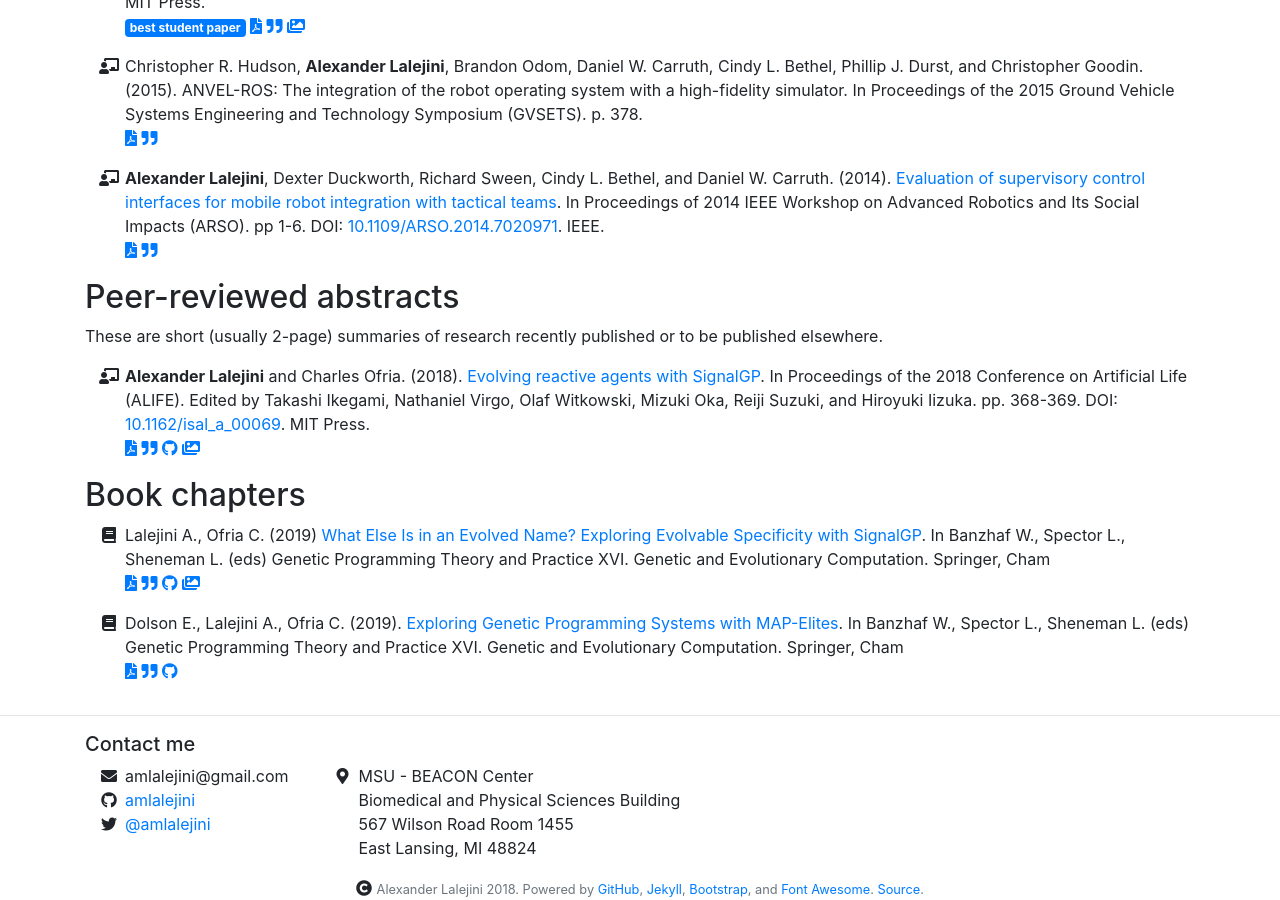
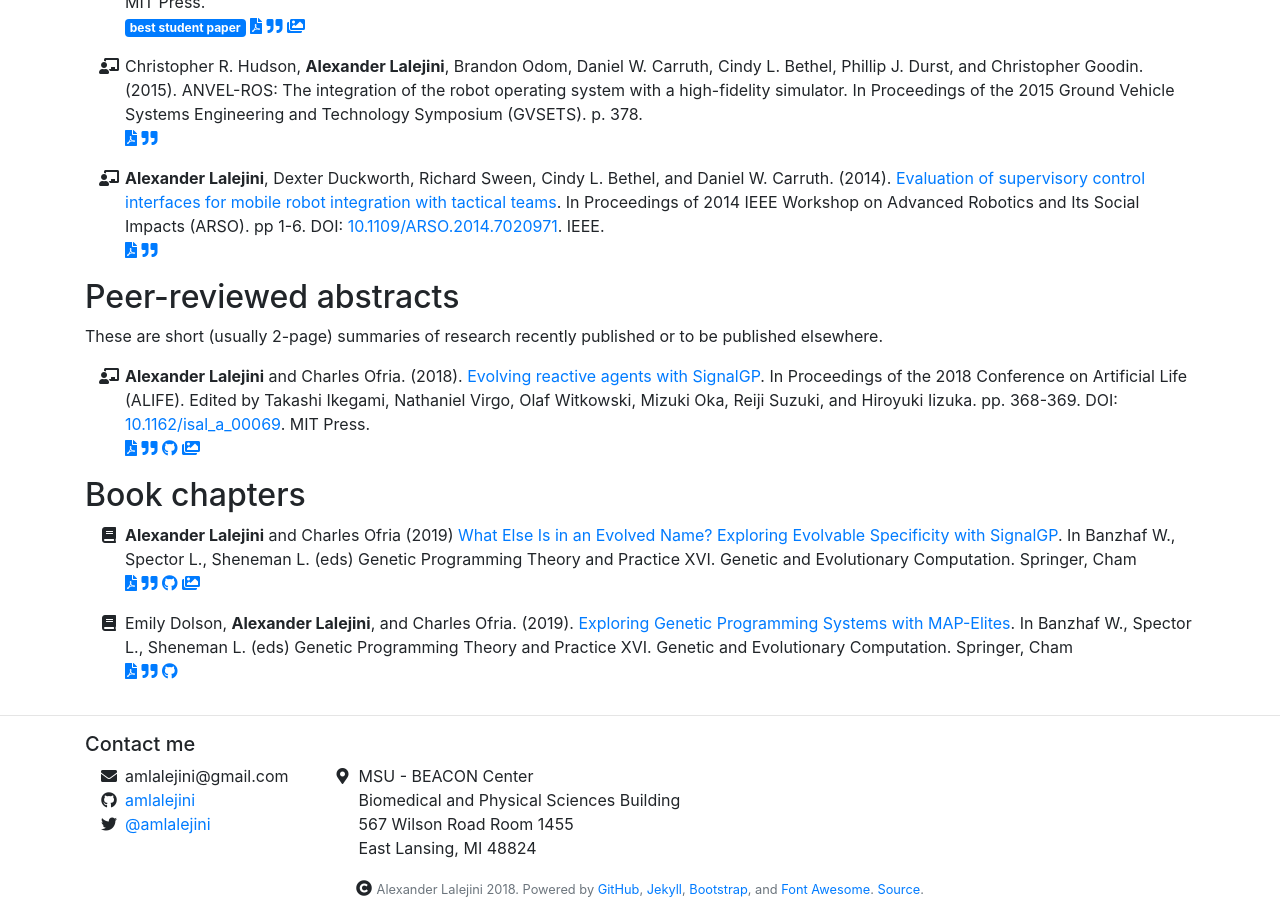
Before and after one commit to amlalejini/amlalejini.github.io, a Jekyll site: the page built from _pages/publications.md, in a window 1280 px wide and 900 px high, scrolled down 1209 px. Built offline with Jekyll 4.4.1, drawn with Linux system fonts in a browser that asks for light colours; nearby versions of some CDN libraries.

Commit message:
Fix names in GPTP pubs.

````diff
--- a/_data/publications.yml
+++ b/_data/publications.yml
@@ -225,7 +225,7 @@ publications:
       ```
 
   - citation: |
-      Dolson E., Lalejini A., Ofria C. (2019).
+      Emily Dolson, Alexander Lalejini, and Charles Ofria. (2019).
       [Exploring Genetic Programming Systems with MAP-Elites](https://doi.org/10.1007/978-3-030-04735-1_1).
       In Banzhaf W., Spector L., Sheneman L. (eds) Genetic Programming Theory and Practice XVI. Genetic and Evolutionary Computation. Springer, Cham
     year: 2019
@@ -257,7 +257,7 @@ publications:
       ```
 
   - citation: |
-      Lalejini A., Ofria C. (2019)
+      Alexander Lalejini and Charles Ofria (2019)
       [What Else Is in an Evolved Name? Exploring Evolvable Specificity with SignalGP](https://doi.org/10.1007/978-3-030-04735-1_6).
       In Banzhaf W., Spector L., Sheneman L. (eds) Genetic Programming Theory and Practice XVI. Genetic and Evolutionary Computation. Springer, Cham
     year: 2019
````
